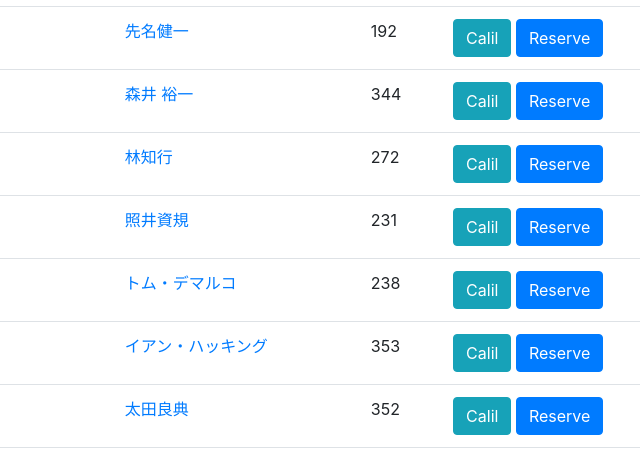
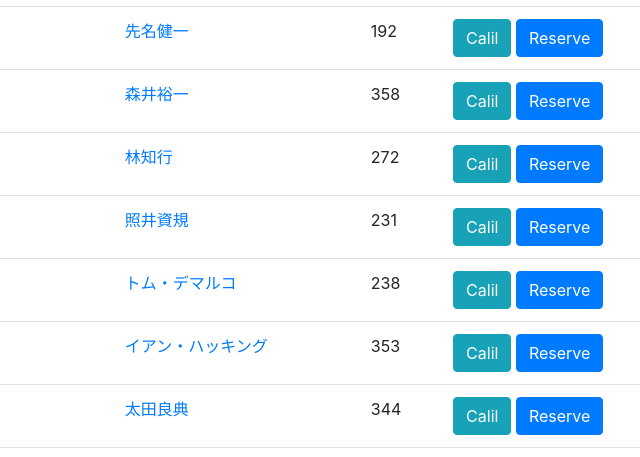
Before and after one commit to take-cheeze/book-script, a website: page docs/Nagano_Matsumoto.html in a window 1280 px wide. Shown: the part 982-1439 px from the top of the page, 640-1280 px from the left. Drawn offline with nearby package versions, Linux system fonts and the light colour scheme.

Commit message:
Update book list

```diff
--- a/docs/Nagano_Matsumoto.html
+++ b/docs/Nagano_Matsumoto.html
@@ -256,8 +256,8 @@
 
             </td>
             <td><a href="https://booklog.jp/item/1/4641184577">ヨーロッパの政治経済・入門〔新版〕 (有斐閣ブックス)</a></td>
-            <td><a href="https://booklog.jp/author/%E6%A3%AE%E4%BA%95%20%E8%A3%95%E4%B8%80">森井 裕一</a></td>
-            <td>344</td>
+            <td><a href="https://booklog.jp/author/%E6%A3%AE%E4%BA%95%E8%A3%95%E4%B8%80">森井裕一</a></td>
+            <td>358</td>
             <td>
               <a href="https://calil.jp/book/4641184577" target="_blank" class="btn btn-info">Calil</a>
 
@@ -332,7 +332,7 @@
             </td>
             <td><a href="https://booklog.jp/item/1/4862465277">HTML解体新書-仕様から紐解く本格入門</a></td>
             <td><a href="https://booklog.jp/author/%E5%A4%AA%E7%94%B0%E8%89%AF%E5%85%B8">太田良典</a></td>
-            <td>352</td>
+            <td>344</td>
             <td>
               <a href="https://calil.jp/book/4862465277" target="_blank" class="btn btn-info">Calil</a>
 
```
